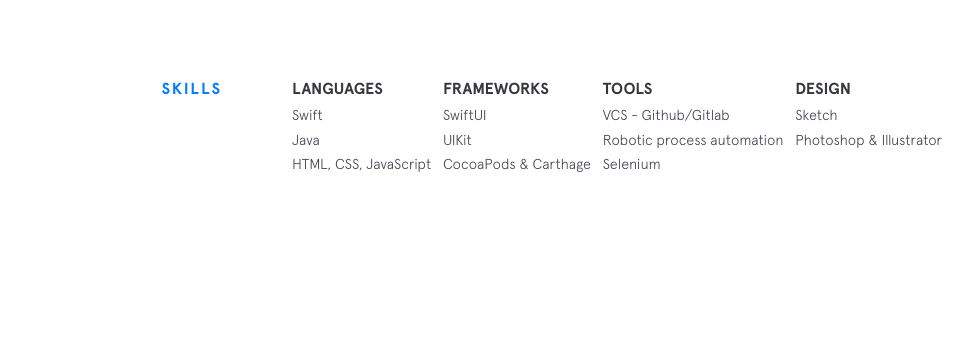
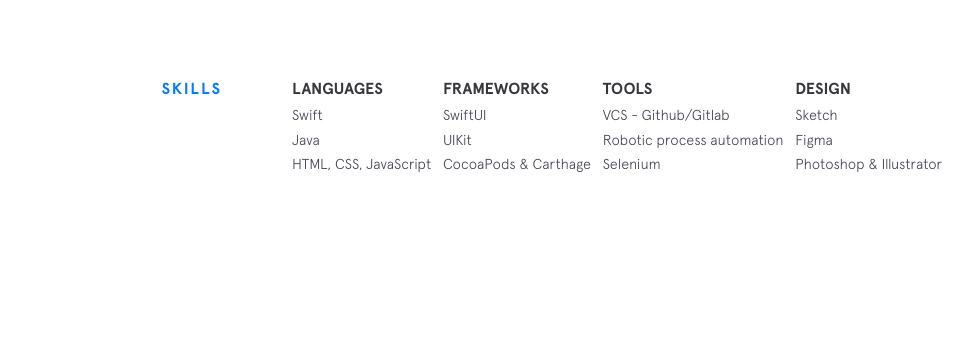
Before and after one commit to dhruvshah8/dhruvshah.tech, a plain HTML site: page index.html in a window 1280 px wide. Shown: the part 1340-1696 px from the top of the page, without its empty margins (158-1131 px from the left). Drawn offline with Linux system fonts and the light colour scheme.

Commit message:
Update index.html

```diff
--- a/index.html
+++ b/index.html
@@ -150,6 +150,7 @@
                             <div class="skillz__category__label">Design</div>
                             <ul>
                                 <li class="skillz__category__item">Sketch</li>
+                                <li class="skillz__category__item">Figma</li>
                                 <li class="skillz__category__item">Photoshop &amp; Illustrator</li>
                             </ul>
                         </div>
```
